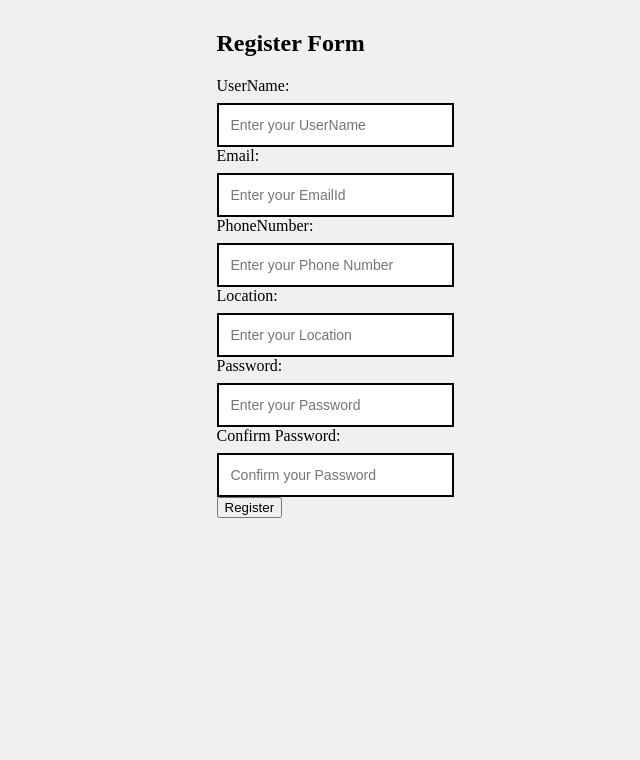
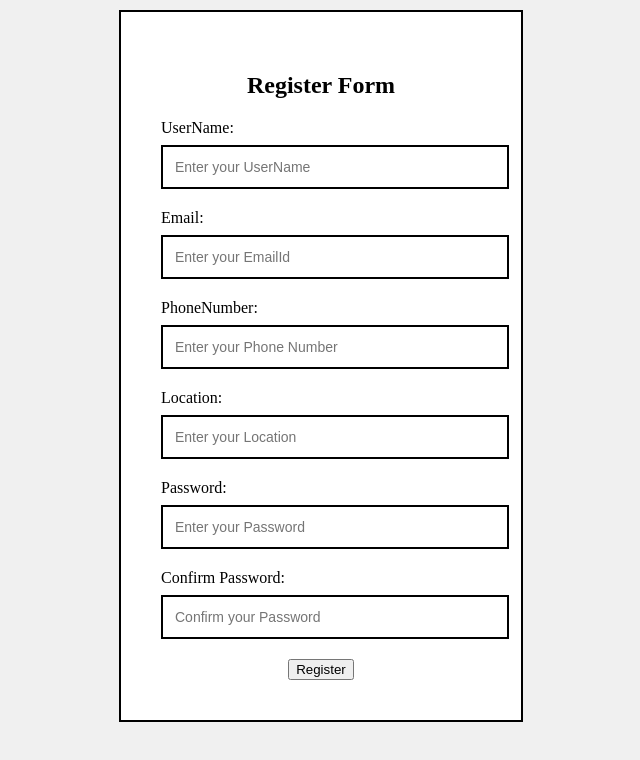
Before and after one commit to Rahul-spec-tech/BlogPostApplication, a React (Create React App) app in the folder BlogApplication/blog-app-frontend/: page /register in a window 1280 px wide. Shown: the top 760 px of the page, without its empty margins (319-959 px from the left). Built offline with nearby package versions, Linux system fonts and the light colour scheme.

Commit message:
Created Register Form and Add Logout Button

```diff
--- a/BlogApplication/blog-app-frontend/src/Pages/RegisterPage.js
+++ b/BlogApplication/blog-app-frontend/src/Pages/RegisterPage.js
@@ -1,5 +1,7 @@
 import React, { useState } from 'react';
-import { useLocation, Navigate } from 'react-router-dom';
+import { useNavigate } from 'react-router-dom';
+import axios from 'axios';
+import './LoginPage.css';
 const RegisterPage = () => {
     const [userName, setUserName] = useState('');
     const [email, setEmail] = useState('');
@@ -7,37 +9,55 @@ const RegisterPage = () => {
     const [location, setLocation] = useState('');
     const [password, setPassword] = useState('');
     const [confirmPassword, setConfirmPassword] = useState('');
-    const handleRegister=async (e)=>{
-
+    const navigate = useNavigate();
+    const handleRegister= async (e)=>{
+        e.preventDefault();
+        if(password !== confirmPassword){
+            alert('Passwords do not Match');
+            return;
+        }
+        try{
+            const response = await axios.post('http://localhost:8080/users/add_user', {userName, email, phoneNum, location, password}, {headers: { 'Content-Type': 'application/json'}});
+            const {userName: fetchedUserName, token} = response.data;
+            localStorage.setItem('authToken',token);
+            navigate('/user-page',{state: {userName: fetchedUserName}});
+        }
+        catch(error){
+            console.error("Registration Failed:", error.response ? error.response.data : error.message);
+            alert('Registration failed. Please Try again');
+        }
     };
     return (
-        <><h2>Register Form</h2><form>
-            <div>
+        <div className="login-container">
+        <h2>Register Form</h2>
+        <form onSubmit={handleRegister} className="login-form">
+            <div className="input-group">
                 <label>UserName: </label>
                 <input type="text" placeholder="Enter your UserName" value={userName} onChange={(e) => setUserName(e.target.value)} required />
             </div>
-            <div>
+            <div className="input-group">
                 <label>Email: </label>
                 <input type="email" placeholder="Enter your EmailId" value={email} onChange={(e) => setEmail(e.target.value)} required />
             </div>
-            <div>
+            <div className="input-group">
                 <label>PhoneNumber: </label>
                 <input type="text" placeholder="Enter your Phone Number" value={phoneNum} onChange={(e) => setPhoneNum(e.target.value)} required />
             </div>
-            <div>
+            <div className="input-group">
                 <label>Location: </label>
                 <input type="text" placeholder="Enter your Location" value={location} onChange={(e) => setLocation(e.target.value)} required />
             </div>
-            <div>
+            <div className="input-group">
                 <label>Password: </label>
                 <input type="password" placeholder="Enter your Password" value={password} onChange={(e) => setPassword(e.target.value)} required />
             </div>
-            <div>
+            <div className="input-group">
                 <label>Confirm Password:</label>
                 <input type="password" placeholder="Confirm your Password" value={confirmPassword} onChange={(e) => setConfirmPassword(e.target.value)} required />
             </div>
-            <button type="submit" onClick={handleRegister}>Register</button>
-        </form></>
+            <button type="submit">Register</button>
+        </form>
+        </div>
     );
 };
 export default RegisterPage;
--- a/BlogApplication/blog-app-frontend/src/Pages/UserDisplayPage.js
+++ b/BlogApplication/blog-app-frontend/src/Pages/UserDisplayPage.js
@@ -1,13 +1,23 @@
 import React from 'react';
-import { useLocation, Navigate } from 'react-router-dom';
+import { useLocation, useNavigate } from 'react-router-dom';
 const UserDisplayPage = () => {
-        const location = useLocation();
-        const  userName  = location.state?.userName || 'User' ;
-        const token = localStorage.getItem('authToken');
-        console.log('UserDisplayPage:', userName);
+    const location = useLocation();
+    const navigate = useNavigate();
+    const userName  = location.state?.userName || 'User' ;
+    const token = localStorage.getItem('authToken');
+    const handleLogout = () =>{
+        localStorage.removeItem('authToken');
+        navigate('/');
+    }
+    console.log('UserDisplayPage:', userName);
         if(!token){
             return <Navigate to="/" />;
         }
-    return <h1>Hello, {userName}</h1>
+    return(
+        <div>
+            <h1>Hello, {userName}</h1>
+            <button onClick={handleLogout}>LogOut</button>
+        </div>
+    )
 };
 export default UserDisplayPage;
```
